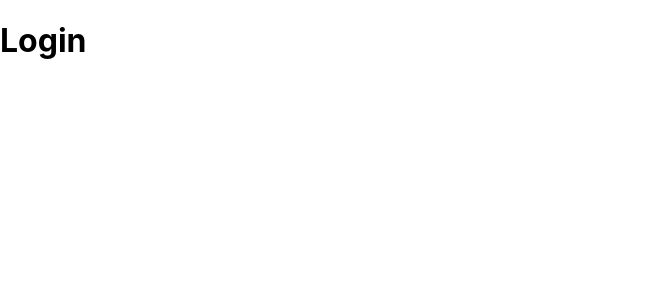
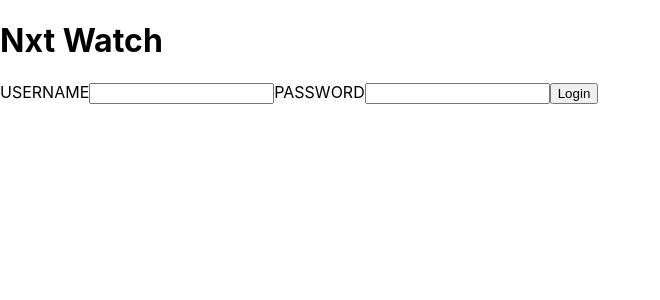
Before and after one commit to lawanbuilds/nxtwatch, a React (Create React App) app: page /login in a window 1280 px wide. Shown: the top 300 px of the page, without its empty margins (0-660 px from the left). Built offline with nearby package versions, Linux system fonts and the light colour scheme; a web font is replaced by a local one.

Commit message:
Build login form

```diff
--- a/src/components/Login/index.js
+++ b/src/components/Login/index.js
@@ -1,3 +1,38 @@
-const Login = () => <h1>Login</h1>
+import {useState} from 'react'
+
+const Login = () => {
+  const [username, setUsername] = useState('')
+  const [password, setPassword] = useState('')
+
+  const onSubmitLogin = event => {
+    event.preventDefault()
+  }
+
+  return (
+    <div>
+      <h1>Nxt Watch</h1>
+
+      <form onSubmit={onSubmitLogin}>
+        <label htmlFor="username">USERNAME</label>
+        <input
+          id="username"
+          type="text"
+          value={username}
+          onChange={event => setUsername(event.target.value)}
+        />
+
+        <label htmlFor="password">PASSWORD</label>
+        <input
+          id="password"
+          type="password"
+          value={password}
+          onChange={event => setPassword(event.target.value)}
+        />
+
+        <button type="submit">Login</button>
+      </form>
+    </div>
+  )
+}
 
 export default Login
```
